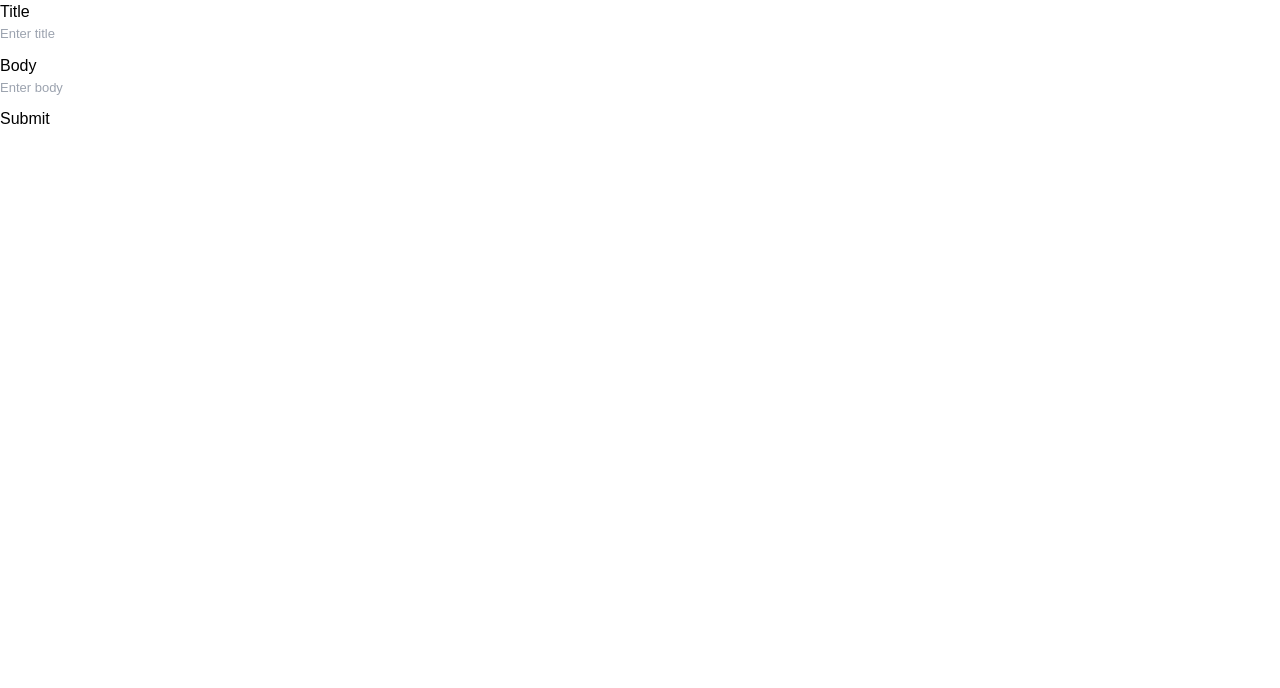
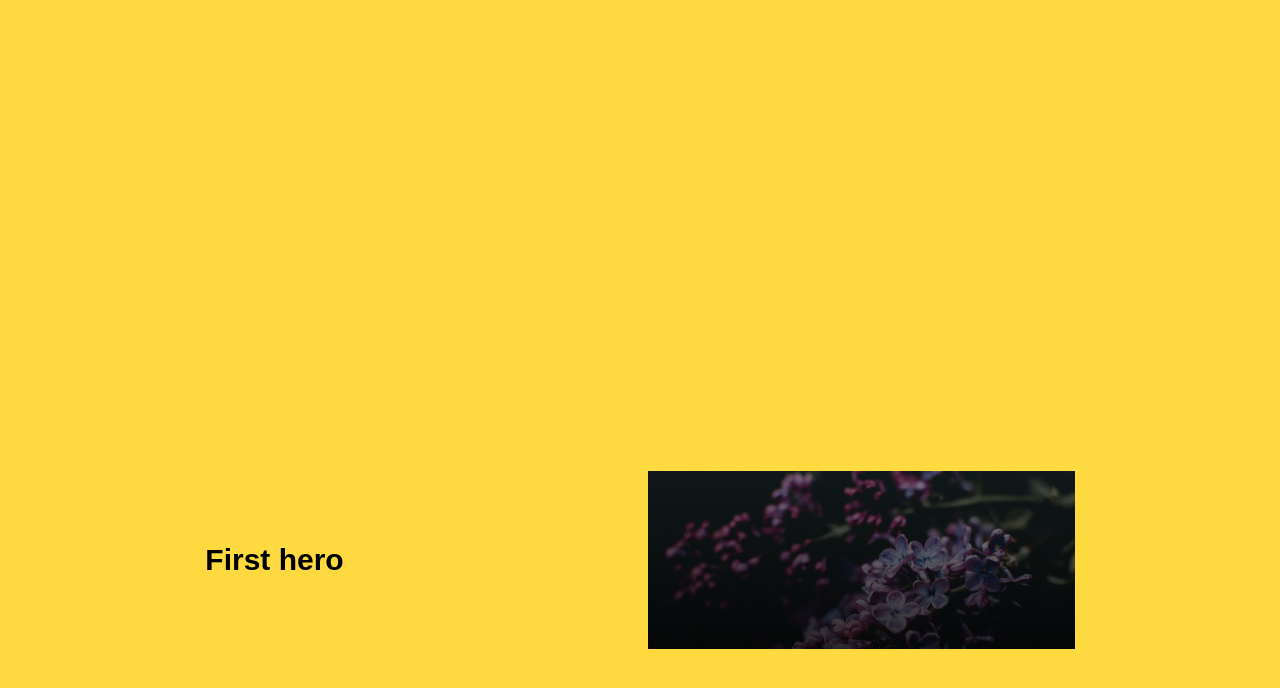
Before and after one commit to vanjac93/Vanja-Culum-fatcat-task, a React app: page / in a window 1280 px wide. Shown: the top 688 px of the page. Built offline with nearby package versions, Linux system fonts and the light colour scheme; the HTML template or start-up script is replaced by a standard one.

Commit message:
form generator component

```diff
--- a/src/App.tsx
+++ b/src/App.tsx
@@ -7,6 +7,8 @@ import './styles.css';
 import { Form } from './components/form';
 import { z } from 'zod';
 import InputController from './components/form/controllers/InputController';
+import Generator from './features/PageGenerator';
+import dummyImg from '@homework-task/pl-hero.png';
 
 const client = new QueryClient();
 
@@ -26,49 +28,85 @@ const defaultValues: TestFormType = {
 };
 
 function Test() {
-    const mutation = useMutation<TestFormType, Error, TestFormType>({
-        mutationKey: ['test'],
-        mutationFn: (data) => {
-            console.log('mut fn', data);
-            return new Promise((res, rej) => {
-                setTimeout(() => {
-                    res(data);
-                }, 2000);
-            });
-        },
-    });
-
-    const { isPending } = mutation;
-
     return (
-        <Form
-            defaultValues={defaultValues}
-            mutation={mutation}
-            successMessage="Well done"
-            validationSchema={validationSchema}
-            renderForm={({ control }) => {
-                return (
-                    <>
-                        <InputController
-                            control={control}
-                            name="title"
-                            placeholder="Enter title"
-                            label="Title"
-                        />
-                        <InputController
-                            control={control}
-                            name="body"
-                            placeholder="Enter body"
-                            label="Body"
-                        />
-                        <button type="submit">
-                            {isPending ? 'Loading...' : 'Submit'}
-                        </button>
-                    </>
-                );
-            }}
+        <Generator
+            layout={[
+                {
+                    type: 'layoutSection',
+                    props: {
+                        background: 'bg-yellow',
+                    },
+                    components: [
+                        {
+                            type: 'layoutSection',
+                            props: {
+                                background: 'bg-slate-500',
+                            },
+                            components: [
+                                {
+                                    type: 'componentHero',
+                                    props: {
+                                        title: 'First hero',
+                                        image: dummyImg,
+                                    },
+                                },
+                            ],
+                        },
+                        {
+                            type: 'componentHero',
+                            props: {
+                                title: 'Second hero',
+                                image: dummyImg,
+                            },
+                        },
+                    ],
+                },
+            ]}
         />
     );
+    // const mutation = useMutation<TestFormType, Error, TestFormType>({
+    //     mutationKey: ['test'],
+    //     mutationFn: (data) => {
+    //         console.log('mut fn', data);
+    //         return new Promise((res, rej) => {
+    //             setTimeout(() => {
+    //                 res(data);
+    //             }, 2000);
+    //         });
+    //     },
+    // });
+
+    // const { isPending } = mutation;
+
+    // return (
+    //     <Form
+    //         defaultValues={defaultValues}
+    //         mutation={mutation}
+    //         successMessage="Well done"
+    //         validationSchema={validationSchema}
+    //         renderForm={({ control }) => {
+    //             return (
+    //                 <>
+    //                     <InputController
+    //                         control={control}
+    //                         name="title"
+    //                         placeholder="Enter title"
+    //                         label="Title"
+    //                     />
+    //                     <InputController
+    //                         control={control}
+    //                         name="body"
+    //                         placeholder="Enter body"
+    //                         label="Body"
+    //                     />
+    //                     <button type="submit">
+    //                         {isPending ? 'Loading...' : 'Submit'}
+    //                     </button>
+    //                 </>
+    //             );
+    //         }}
+    //     />
+    // );
 }
 
 function App() {
--- a/src/components/Hero.tsx
+++ b/src/components/Hero.tsx
@@ -1,9 +1,9 @@
-export interface HeroType {
+export interface HeroProps {
     title: string;
     image: string;
 }
 
-export const Hero = ({ title, image }: HeroType) => {
+export const Hero = ({ title, image }: HeroProps) => {
     return (
         <div className="flex row justify-center items-center gap-4 h-screen">
             <div className="w-4/12">
--- a/src/components/ItemsShowcase.tsx
+++ b/src/components/ItemsShowcase.tsx
@@ -1,4 +1,4 @@
-interface ItemsShowcaseProps {
+export interface ItemsShowcaseProps {
     items: ItemType[];
 }
 
--- a/src/components/Layout.tsx
+++ b/src/components/Layout.tsx
@@ -2,9 +2,12 @@ import { PropsWithChildren } from 'react';
 
 import clsx from 'clsx';
 
-export const Layout = ({
-    children,
-    background,
-}: PropsWithChildren<{ background: string }>) => {
+interface LayoutBaseProps {
+    background: string;
+}
+
+export type LayoutSectionProps = PropsWithChildren<LayoutBaseProps>;
+
+export const Layout = ({ children, background }: LayoutSectionProps) => {
     return <section className={clsx('py-20', background)}>{children}</section>;
 };
--- a/src/components/PanelShowcase.tsx
+++ b/src/components/PanelShowcase.tsx
@@ -1,6 +1,6 @@
 import clsx from 'clsx';
 
-interface PanelShowcaseProps {
+export interface PanelShowcaseProps {
     items: ItemType[];
 }
 
--- /dev/null
+++ b/src/features/PageGenerator/index.tsx
@@ -0,0 +1,68 @@
+import { Hero, HeroProps } from '@homework-task/components/Hero';
+import {
+    ItemsShowcase,
+    ItemsShowcaseProps,
+} from '@homework-task/components/ItemsShowcase';
+import { Layout, LayoutSectionProps } from '@homework-task/components/Layout';
+import {
+    PanelShowcase,
+    PanelShowcaseProps,
+} from '@homework-task/components/PanelShowcase';
+import { ReactNode } from 'react';
+
+interface GeneratorProps {
+    layout: LayoutItem[];
+}
+
+type LayoutItem = { components?: LayoutItem[] } & (
+    | ({ type: 'componentHero' } & {
+          props: HeroProps;
+      })
+    | ({
+          type: 'componentItemsShowcase';
+      } & {
+          props: ItemsShowcaseProps;
+      })
+    | ({
+          type: 'layoutSection';
+      } & {
+          props: LayoutSectionProps;
+      })
+    | ({
+          type: 'componentPanelShowcase';
+      } & {
+          props: PanelShowcaseProps;
+      })
+);
+
+type LayoutItemType =
+    | 'componentHero'
+    | 'componentItemsShowcase'
+    | 'layoutSection'
+    | 'componentPanelShowcase';
+
+export default function Generator(props: GeneratorProps) {
+    const { layout } = props;
+
+    function renderLayoutItem(layoutItem: LayoutItem) {
+        const { props, type, components } = layoutItem;
+        const children = components?.map((itm) => renderLayoutItem(itm));
+
+        const component: Record<LayoutItemType, ReactNode> = {
+            layoutSection: (
+                <Layout {...(props as LayoutSectionProps)}>{children}</Layout>
+            ),
+            componentHero: <Hero {...(props as HeroProps)} />,
+            componentItemsShowcase: (
+                <ItemsShowcase {...(props as ItemsShowcaseProps)} />
+            ),
+            componentPanelShowcase: (
+                <PanelShowcase {...(props as PanelShowcaseProps)} />
+            ),
+        };
+
+        return <>{component[type]}</>;
+    }
+
+    return <>{layout.map((layoutItem) => renderLayoutItem(layoutItem))}</>;
+}
```
Also changed, not shown: src/pl-hero.png (added).
